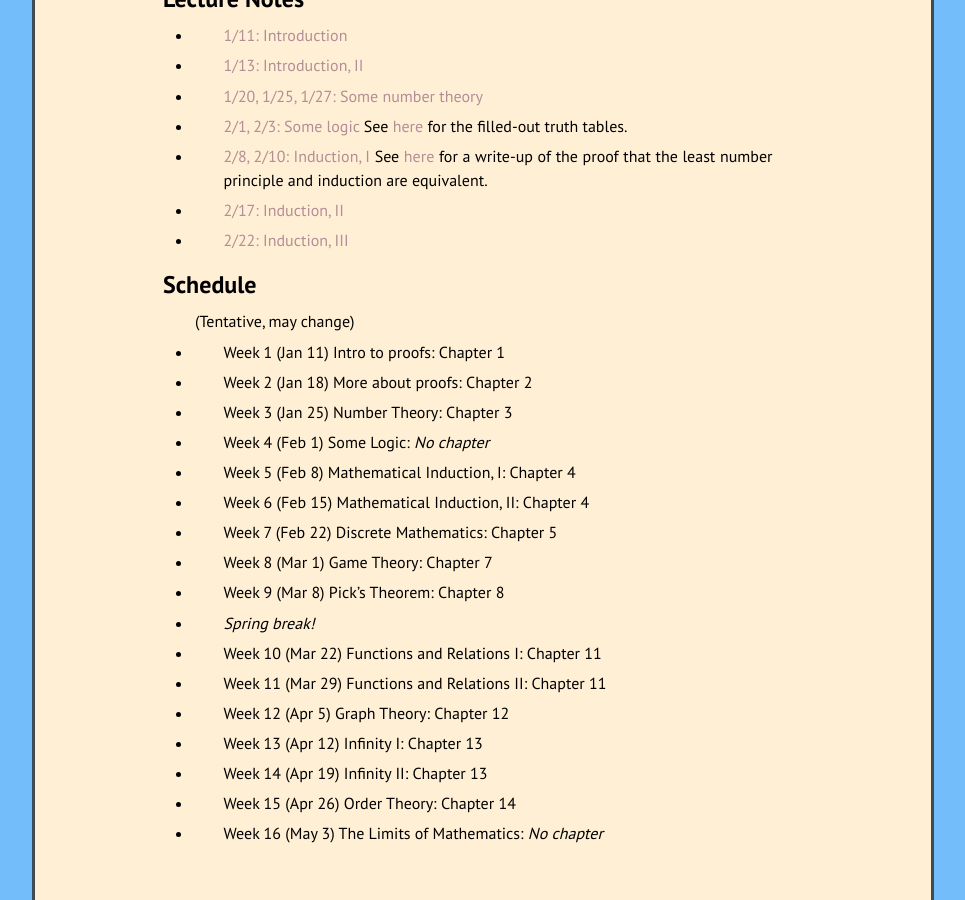
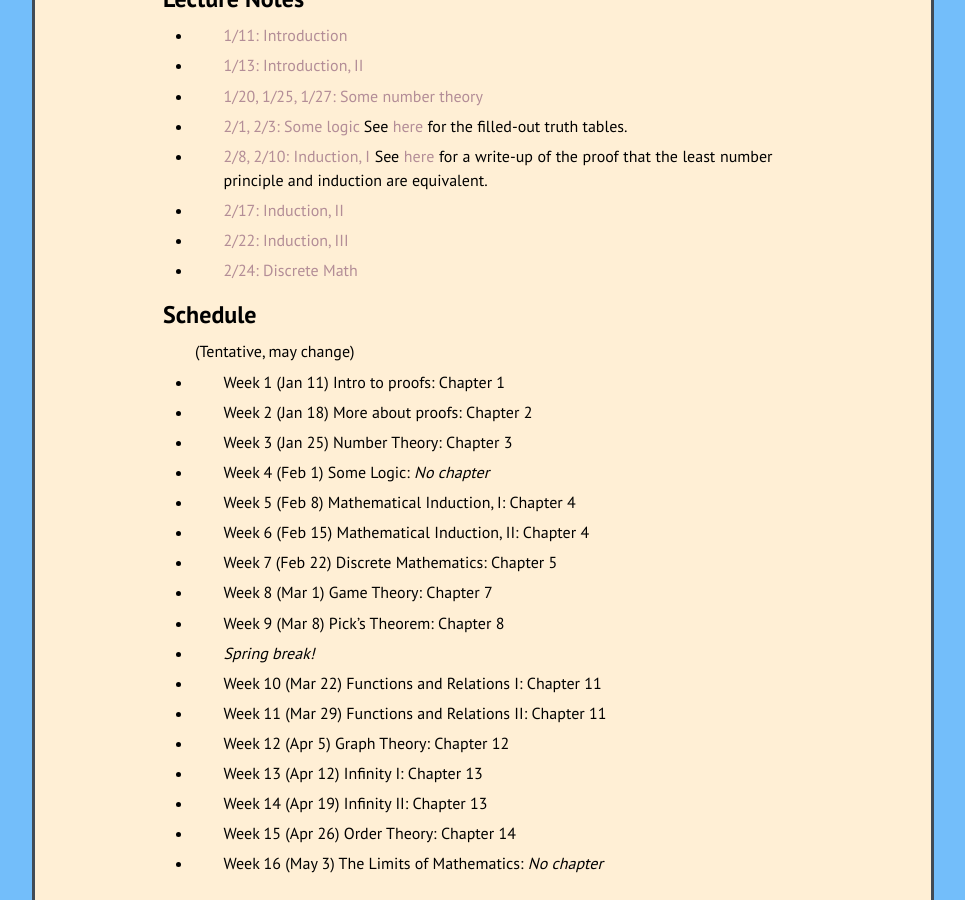
Before and after one commit to kamerynjw/kamerynjw.github.io, a Jekyll site: the page built from teaching/2021/math321.md, in a window 1280 px wide and 900 px high, scrolled down 2016 px. Shown: the whole window, without its empty margins (157-1122 px from the left). Built offline with Jekyll 4.4.1, drawn with Linux system fonts in a browser that asks for light colours; nearby versions of some CDN libraries; formulas are drawn with MathJax 3.

Commit message:
new slides

```diff
--- a/teaching/2021/math321.md
+++ b/teaching/2021/math321.md
@@ -88,6 +88,8 @@ Lecture Notes
 
 * [2/22: Induction, III]({{ page.url }}ind3.pdf)
 
+* [2/24: Discrete Math]({{ page.url }}discrete.pdf)
+
 Schedule
 --------
 
```
Also changed, not shown: 1 other file.
